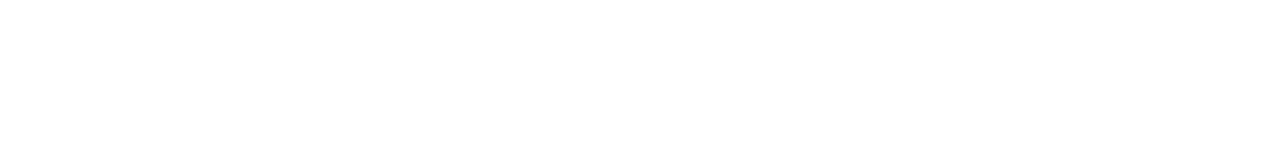
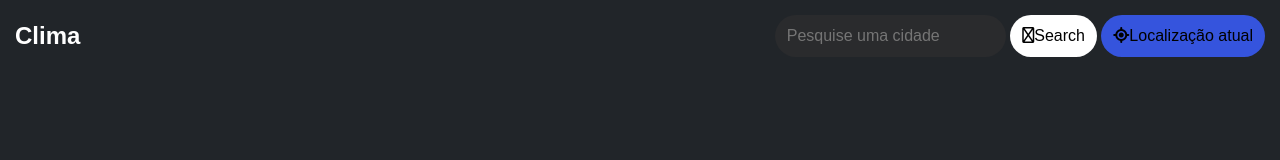
Before and after one commit to vecch1/Meterelogia-Clima, a plain HTML site: page index.html in a window 1280 px wide. Drawn offline with Linux system fonts and the light colour scheme.

Commit message:
inicio projeto

```diff
--- a/index.html
+++ b/index.html
@@ -3,11 +3,26 @@
 <head>
     <meta charset="UTF-8">
     <meta name="viewport" content="width=device-width, initial-scale=1.0">
-    <title>weather meteorology</title>
+    <title>Clima app</title>
+    <link  href="https://pro.fontawesome.com/releases/v6.0.0-beta3/css/all.css" rel="stylesheet">
+    <link  href="https://unpkg.com/boxicons@2.1.2/css/boxiscons.min.css" rel="stylesheet" >
     <link rel="stylesheet" href="style.css">
     <script src="script.js" defer></script>
 </head>
 <body>
-
+    <div class="container">
+        <div class="header">
+            <h2>Clima</h2>
+            <div class="clima-input">
+                <input type="text" name="cidade" id="cidade_input" placeholder="Pesquise uma cidade">
+                <button type="button" id="pesquisarBtn">
+                    <i class="fa-regular fa-search"></i>Search
+                </button>
+                <button type="button" id="localizaçãoBtn">
+                    <i class="fa-solid fa-location-crosshairs"></i>Localização atual
+                </button>
+            </div>
+        </div>
+    </div>
 </body>
 </html>
--- a/style.css
+++ b/style.css
@@ -0,0 +1,57 @@
+:root{
+    --bg-color1: #212529;
+    --bg-color2: #2a2b2d;
+}
+
+*{
+    margin: 0;
+    padding: 0 ;
+    box-sizing: border-box;
+}
+
+body {
+    min-height: 100vh;
+    background-color: var(--bg-color1);
+    color: #fff;
+    font-family:sans-serif;
+    padding: 0 15px ;
+}
+
+.header {
+    position: sticky;
+    top: 0;
+    background-color: var(--bg-color1);
+    display: flex;
+    justify-content: space-between;
+    align-items: center;
+    margin-bottom: 10px;
+    padding: 15px 0;
+
+    & #cidade_input{
+        background-color: var(--bg-color2);
+        border: none;
+        padding: 12px;
+        font-size: 16px;
+        border-radius: 25px;
+        color: #fff;
+        &:focus{
+            outline: none;
+        }
+    }
+    & #pesquisarBtn{
+        border: none;
+        font-size: 16px;
+        padding: 12px;
+        border-radius: 25px;
+        background-color: #fff;
+        cursor: pointer;
+    }
+    & #localizaçãoBtn{
+        border: none;
+        font-size: 16px;
+        padding: 12px;
+        border-radius: 25px;
+        background-color: #3554dd;
+        cursor: pointer;
+    }
+}
```
